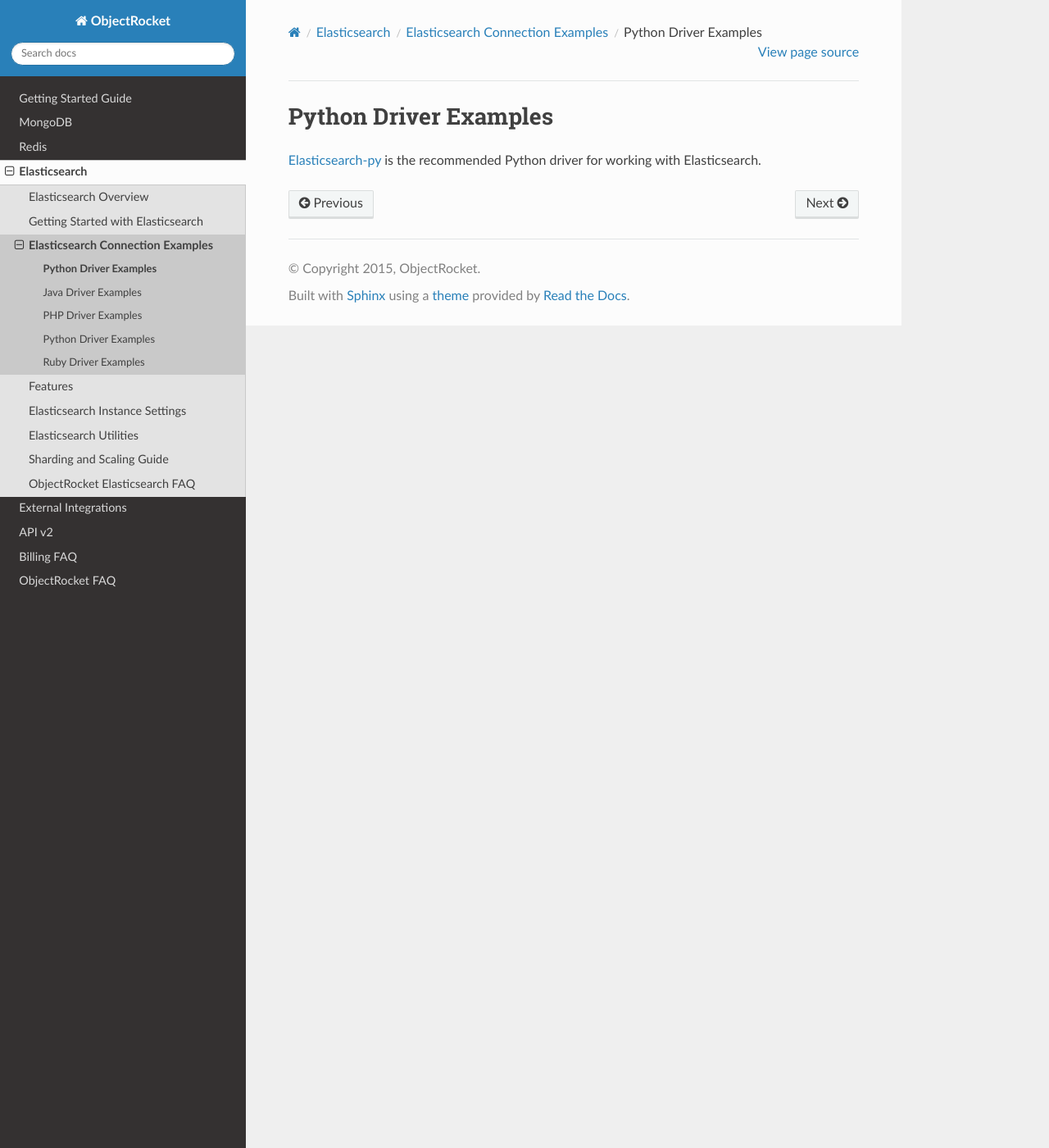
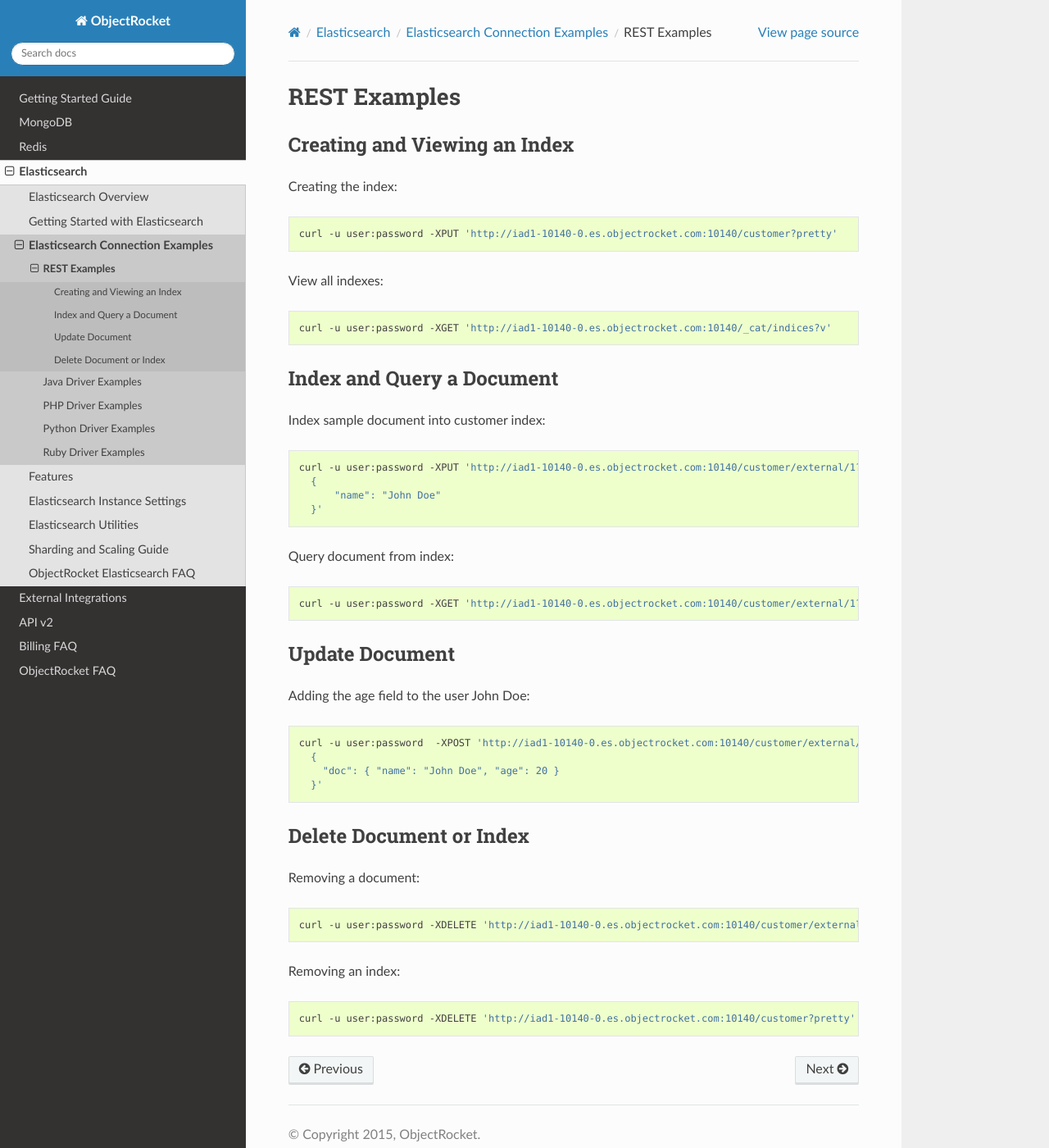
Before and after one commit to zcorleissen/documentation, a Sphinx documentation site: the page built from source/elastic_rest_examples.rst, in a window 1280 px wide and 1400 px high. Shown: the whole window at 82% size. Built offline with Sphinx 7.4.7 and the Read the Docs theme 2.0.0, drawn with Linux system fonts in a browser that asks for light colours.

Commit message:
Rest example

```diff
--- a/source/elastic_rest_examples.rst
+++ b/source/elastic_rest_examples.rst
@@ -1,3 +1,57 @@
-Python Driver Examples
+REST Examples
 ======================
-`Elasticsearch-py <https://elasticsearch-py.readthedocs.org/en/master/>`_ is the recommended Python driver for working with Elasticsearch.
+
+Creating and Viewing an Index
+------------------------------
+Creating the index:
+
+.. code-block:: bash
+
+  curl -u user:password -XPUT 'http://iad1-10140-0.es.objectrocket.com:10140/customer?pretty'
+
+View all indexes:
+
+.. code-block:: bash
+
+  curl -u user:password -XGET 'http://iad1-10140-0.es.objectrocket.com:10140/_cat/indices?v'
+
+Index and Query a Document
+---------------------------
+Index sample document into customer index:
+
+.. code-block:: bash
+
+  curl -u user:password -XPUT 'http://iad1-10140-0.es.objectrocket.com:10140/customer/external/1?pretty' -d '
+    {
+        "name": "John Doe"
+    }'
+Query document from index:
+
+.. code-block:: bash
+
+  curl -u user:password -XGET 'http://iad1-10140-0.es.objectrocket.com:10140/customer/external/1?pretty'
+
+Update Document
+---------------
+Adding the age field to the user John Doe:
+
+.. code-block:: bash
+
+  curl -u user:password  -XPOST 'http://iad1-10140-0.es.objectrocket.com:10140/customer/external/1/_update?pretty' -d '
+    {
+      "doc": { "name": "John Doe", "age": 20 }
+    }'
+
+Delete Document or Index
+-----------------------------
+Removing a document:
+
+.. code-block:: bash
+
+  curl -u user:password -XDELETE 'http://iad1-10140-0.es.objectrocket.com:10140/customer/external/1?pretty'
+
+Removing an index:
+
+.. code-block:: bash
+
+  curl -u user:password -XDELETE 'http://iad1-10140-0.es.objectrocket.com:10140/customer?pretty'
```
